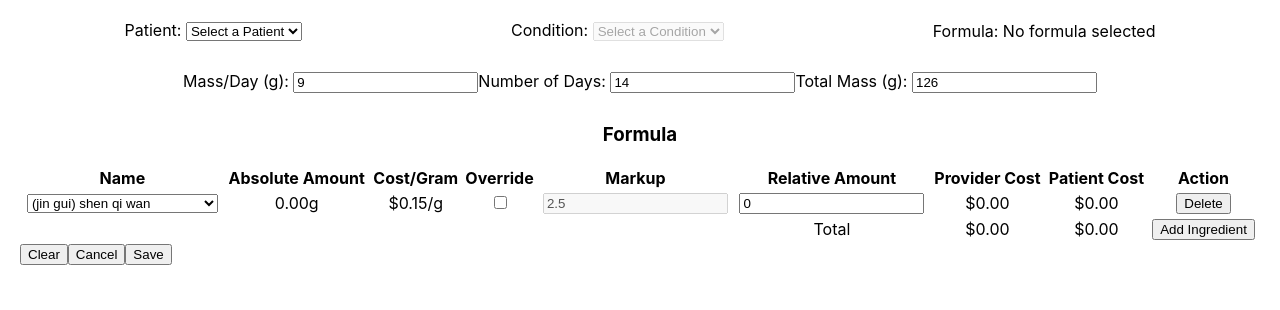
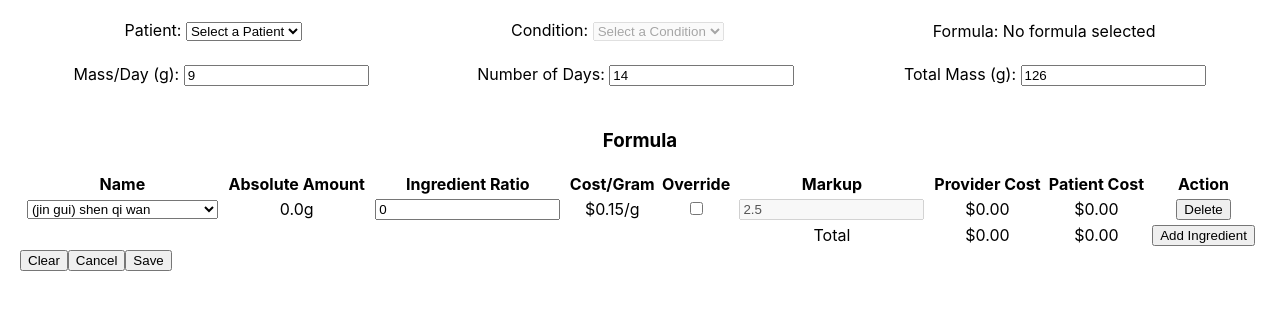
Before and after one commit to dpshaw6/nourishing-medicine-charm-health-interface, a React (Create React App) app in the folder frontend/: page / in a window 1280 px wide. Both pictures are taken after a click on the button "Add Ingredient". Shown: the top 310 px of the page. Built offline with nearby package versions, Linux system fonts and the light colour scheme.

Commit message:
Moving some table formatting around

```diff
--- a/frontend/src/components/GlobalFormulaInfo.js
+++ b/frontend/src/components/GlobalFormulaInfo.js
@@ -10,32 +10,36 @@ const GlobalFormulaInfo = ({ totalMass, setTotalMass }) => {
     }, [massPerDay, numDays, setTotalMass]);
 
     return (
-        <div style={{ display: 'flex', justifyContent: 'space-evenly', alignItems: 'center', margin: '10px 0' }}>
-            <div>
+        <table style={{ width: '100%', textAlign: 'center', marginBottom: '20px' }}>
+            <tbody>
+                <tr>
+                    <td>
                         <label>Mass/Day (g): </label>
                         <input
                             type="number"
                             value={massPerDay}
                             onChange={e => setMassPerDay(Number(e.target.value))}
                         />
-            </div>
-            <div>
+                    </td>
+                    <td>
                         <label>Number of Days: </label>
                         <input
                             type="number"
                             value={numDays}
                             onChange={e => setNumDays(Number(e.target.value))}
                         />
-            </div>
-            <div>
+                    </td>
+                    <td>
                         <label>Total Mass (g): </label>
                         <input
                             type="number"
                             value={totalMass}
                             readOnly
                         />
-            </div>
-        </div>
+                    </td>
+                </tr>
+            </tbody>
+        </table>
     );
 };
 
--- a/frontend/src/components/IngredientRow.js
+++ b/frontend/src/components/IngredientRow.js
@@ -46,7 +46,14 @@ const IngredientRow = ({ rowId, ingredientId, relativeAmount, totalMass, totalRe
                     ))}
                 </select>
             </td>
-            <td>{absoluteAmount.toFixed(2)}g</td>
+            <td>{absoluteAmount.toFixed(1)}g</td>
+            <td>
+                <input
+                    type="number"
+                    value={relativeAmount}
+                    onChange={handleRelativeAmountChange}
+                />
+            </td>
             <td>${ingredient.costPerGram.toFixed(2)}/g</td>
             <td>
                 <input
@@ -63,13 +70,6 @@ const IngredientRow = ({ rowId, ingredientId, relativeAmount, totalMass, totalRe
                     disabled={!overrideMarkup}
                 />
             </td>
-            <td>
-                <input
-                    type="number"
-                    value={relativeAmount}
-                    onChange={handleRelativeAmountChange}
-                />
-            </td>
             <td>${providerCost.toFixed(2)}</td>
             <td>${patientCost.toFixed(2)}</td>
             <td>
--- a/frontend/src/components/IngredientRows.js
+++ b/frontend/src/components/IngredientRows.js
@@ -70,10 +70,10 @@ const IngredientRows = ({ selectedFormulaId, totalMass }) => {
                 <tr>
                     <th>Name</th>
                     <th>Absolute Amount</th>
+                    <th>Ingredient Ratio</th>
                     <th>Cost/Gram</th>
                     <th>Override</th>
                     <th>Markup</th>
-                    <th>Relative Amount</th>
                     <th>Provider Cost</th>
                     <th>Patient Cost</th>
                     <th>Action</th>
```
Lines whose indentation alone changed are shown as unchanged.
